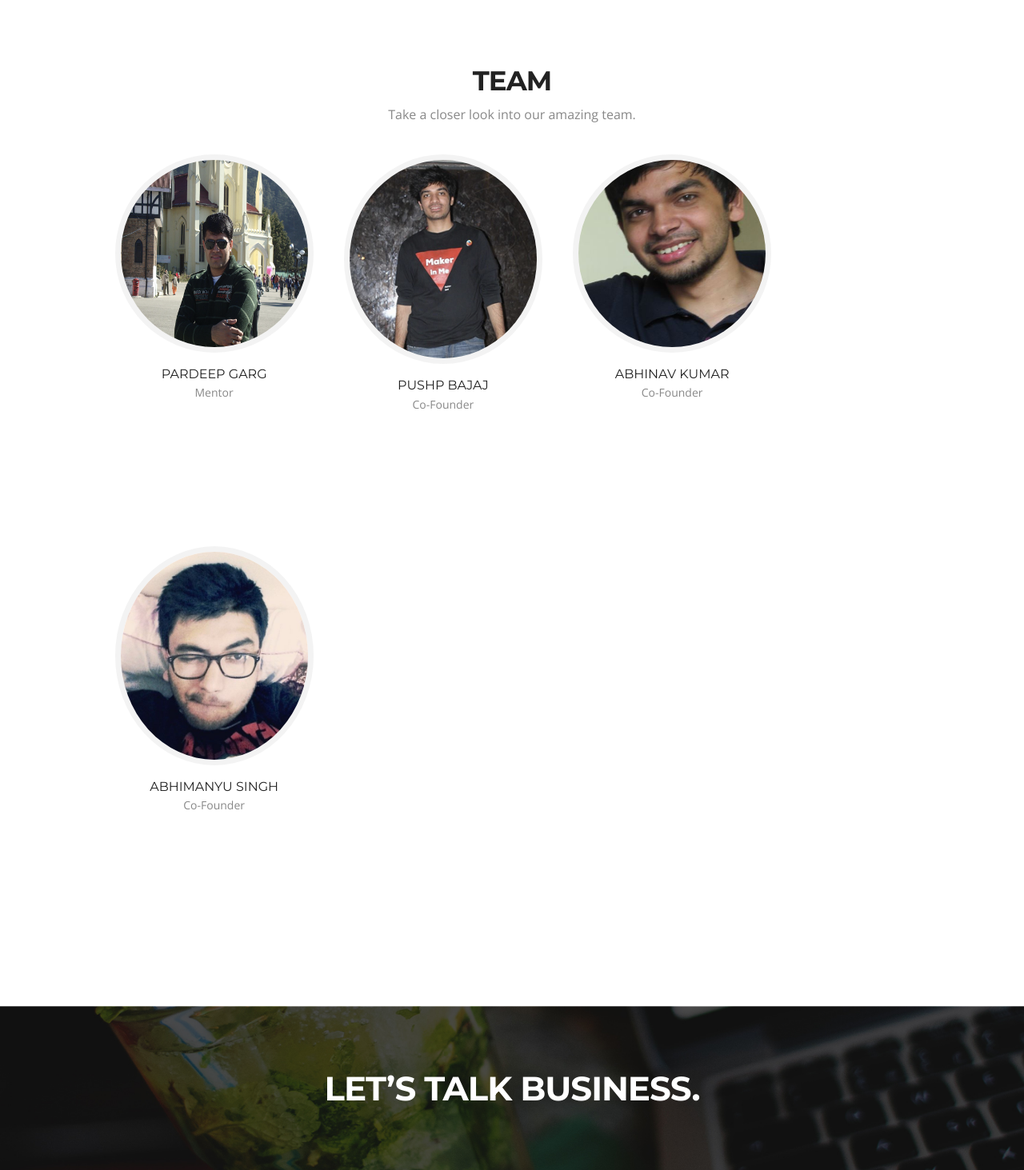
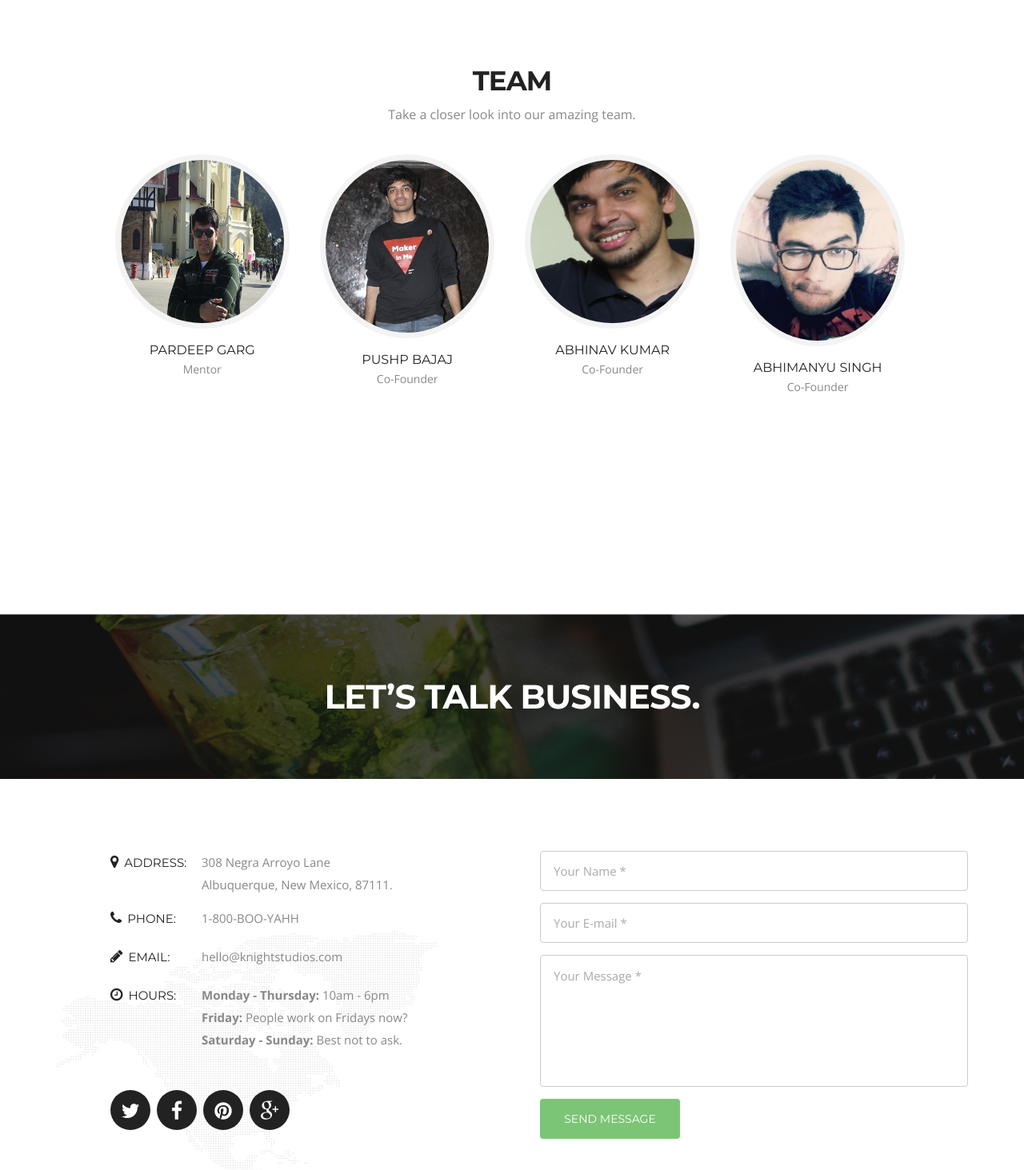
Before and after one commit to bishops1101/labiotary.github.io, a PHP site: page / in a window 1280 px wide. Shown: the part 2095-3558 px from the top of the page at 80% size. Run offline with PHP 8.4, Linux system fonts and the light colour scheme.

Commit message:
Fixed team layout

```diff
--- a/css/style.css
+++ b/css/style.css
@@ -498,7 +498,7 @@ border: 2px solid #fff;
 	margin:0 auto;
 }
 .team-leader-box{
-	width:25%;
+	width:22%;
 	margin-right: 3.82979%;
 	height: 490px;
 	overflow: hidden;
@@ -509,7 +509,7 @@ border: 2px solid #fff;
 	margin-bottom:24px;
 	display:block;
 }
-.team-leader-box:nth-of-type(3n+0){ margin:0;}
+.team-leader-box:nth-of-type(4n+0){ margin:0;}
 .team-leader{
 	width:auto;
 	height:auto;
```
